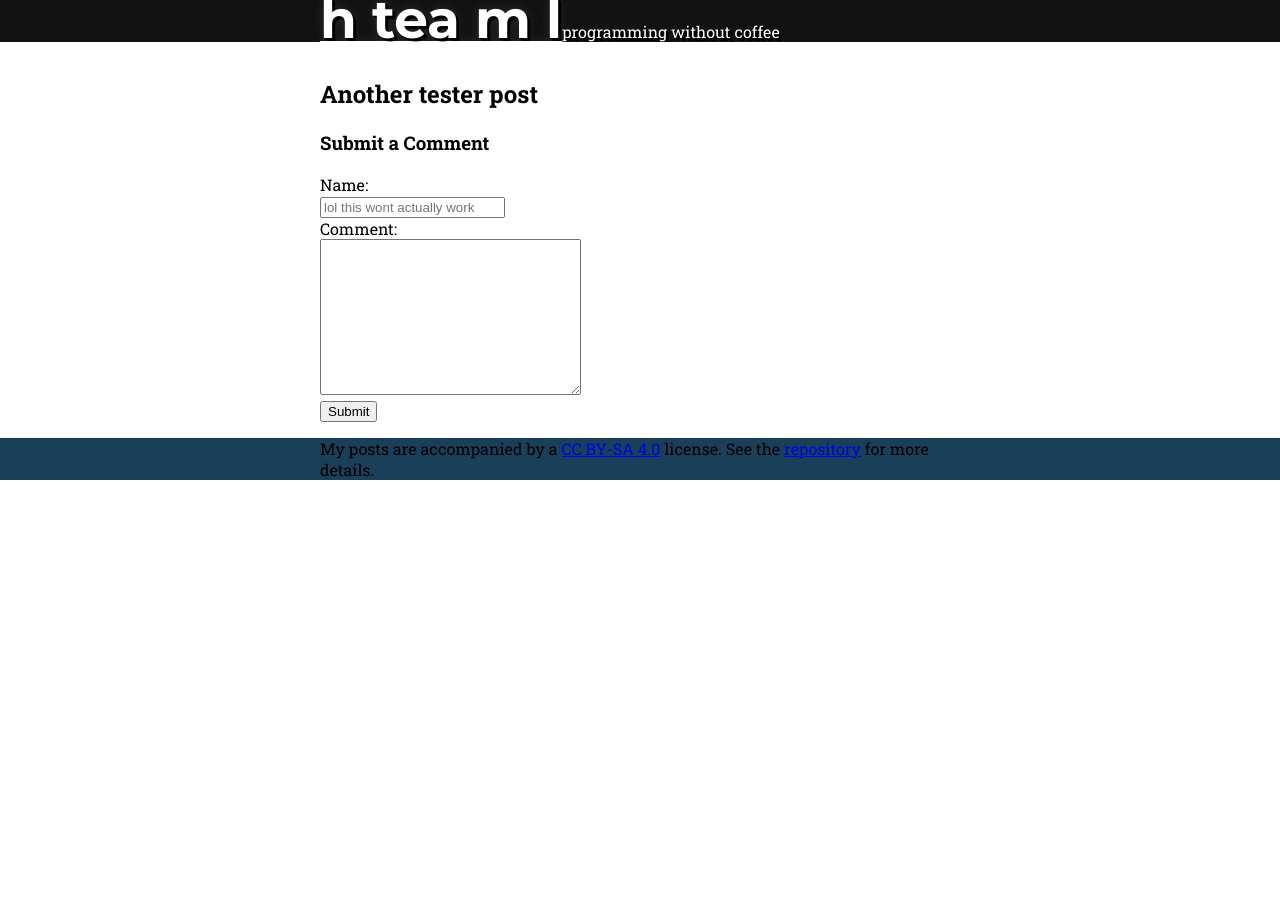
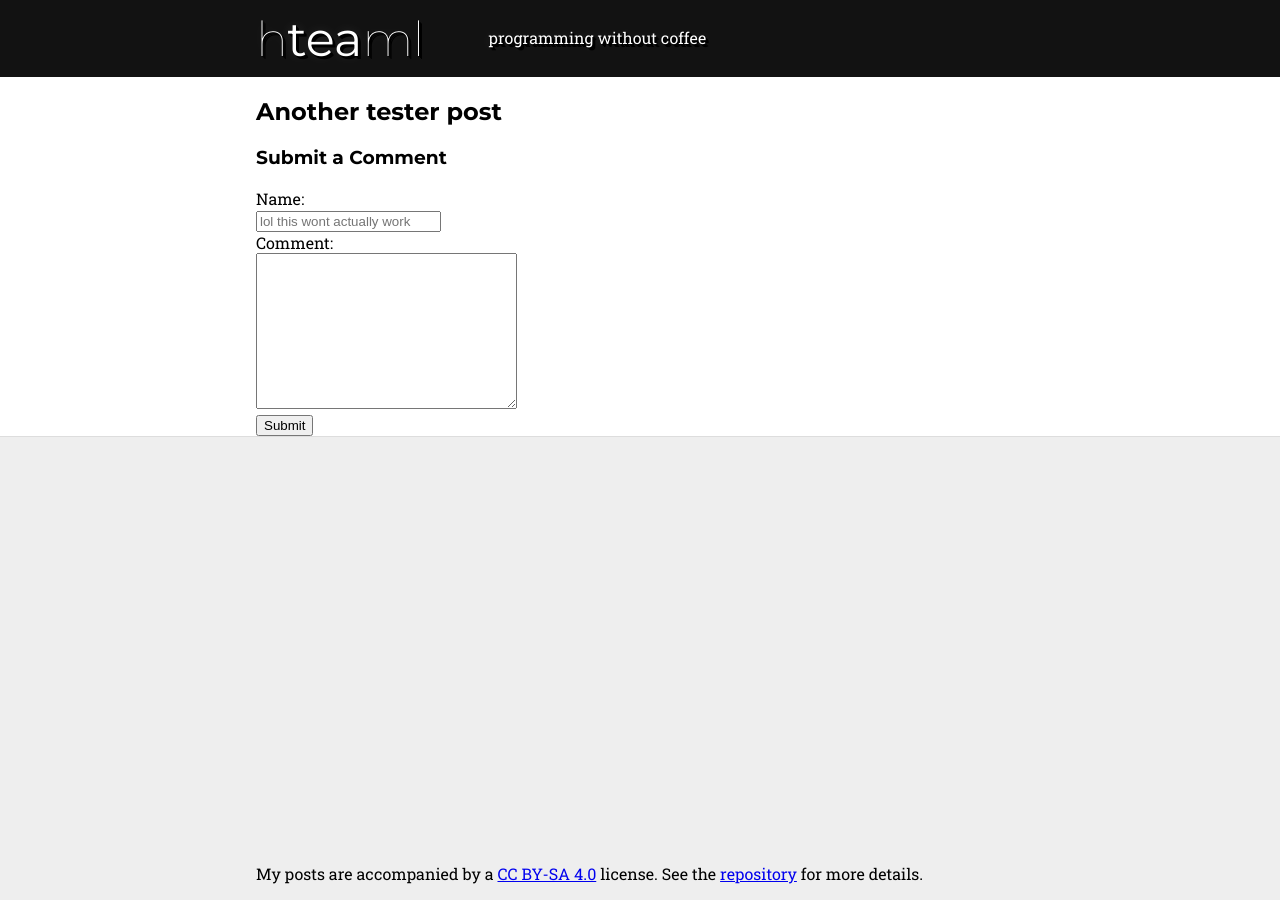
Before and after one commit to blieque/blieque.github.io, a Jekyll site: the page built from _posts/2014-12-17-tester2.md, in a window 1280 px wide. Built offline with Jekyll 4.4.1, drawn with Linux system fonts in a browser that asks for light colours; Markdown is read by kramdown in place of the engine named in the settings.

Commit message:
pagination, index, theming
I have changed the configuration file to add a slightly longer
description, remove the spaces from the website name, and increase the
pagination post count to 12.

I have developed the layout and theme, so that it is almost complete. I
still need to sort out an issue with the footer and main section
overlap, and perhaps give links, code, etc. some interesting styles. The
header include has changed to allow for the changes in the header bar
and the moving of assets, as well as to wrap the content in another div.
The footer include has changed accordingly.

I have moved css and images to a new assets directory, and also brought
in Montserrat Hairline in WOFF format. For whatever reason, this is not
available on Google Fonts.

```diff
--- a/_config.yml
+++ b/_config.yml
@@ -1,10 +1,10 @@
-name: "h tea m l"
+name: "hteaml"
 subname: "programming without coffee"
-description: "The journal of a British web designer and developer, who refuses to board the developers-drink-coffee bandwaggon."
+description: "The journal of a British web designer and developer, who refuses to board the developers-drink-coffee bandwaggon. I write about the events of my life, and perhaps programming sometimes too."
 
 url: "https://blieque.github.io"
 
-paginate: 10
+paginate: 12
 paginate_path: "page-:num/"
 
 markdown: rdiscount
--- a/_includes/footer.html
+++ b/_includes/footer.html
@@ -1,7 +1,10 @@
+			</div>
 		</section>
 		<footer>
 			<div>
-				My posts are accompanied by a <a href="http://creativecommons.org/licenses/by-sa/4.0/">CC BY-SA 4.0</a> license. See the <a href="https://github.com/blieque/blieque.github.io/blob/master/LICENSE.md">repository</a> for more details.
+				<div>
+					My posts are accompanied by a <a href="http://creativecommons.org/licenses/by-sa/4.0/">CC BY-SA 4.0</a> license. See the <a href="https://github.com/blieque/blieque.github.io/blob/master/LICENSE.md">repository</a> for more details.
+				</div>
 			</div>
 		</footer>
 	</body>
--- a/_includes/header.html
+++ b/_includes/header.html
@@ -2,12 +2,13 @@
 <html lang="en">
 	<head>
 		<title>{% if page.title %}{{ page.title }} &ndash; {% endif %}{{ site.name }}</title>
-		<link rel="stylesheet" href="/css/main.css">
+		<link rel="stylesheet" href="/assets/main.css">
 	</head>
 	<body>
 		<header>
 			<div>
-				<a href="/" id="hn">{{ site.name }}</a><span id="hns">{{ site.subname }}</span>
+				<a href="{{ site.url }}" id="hn">h<span>tea</span>ml</a><div id="hsn">{{ site.subname }}</div>
 			</div>
 		</header>
 		<section>
+			<div>
--- /dev/null
+++ b/assets/main.css
@@ -0,0 +1,96 @@
+/* typography */
+@import url(https://fonts.googleapis.com/css?family=Montserrat:400,700);
+@import url(https://fonts.googleapis.com/css?family=Roboto+Slab:400,700);
+
+@font-face {
+	font-family:'Montserrat';
+	font-style:normal;
+	font-weight:100;
+	src:local('Montserrat-Hairline'),url(/assets/montserrat-hairline.woff) format('woff');
+}
+
+/* elements */
+html,body {
+	min-height:100vh;
+}
+body {
+	margin:0;
+	font-family:roboto slab,helvetica neue,lucida sans,sans-serif;
+}
+#hn,h1,h2,h3,h4,h5,h6 {
+	font-family:montserrat,gotham,helvetica neue,sans-serif;
+}
+
+header>div,section>div,footer div div {
+	margin:0 auto;
+	width:60%;
+	min-width:460px;
+}
+header>div {
+	padding:.6em 0;
+}
+header {
+	background:#121212;
+	color:#fff;
+	overflow:hidden;
+	text-shadow:1px 1px 0 #000,2px 2px 0 #000,3px 3px 0 #000,0 0 12px rgba(255,255,255,.12);
+}
+header span {
+	display:inline-block;
+}
+
+section {
+	overflow:hidden;
+	background:#fff;
+	border-bottom:solid 1px #ddd;
+}
+section,article {
+	border-bottom:solid 1px #ddd;
+}
+nav {
+	padding:1em;
+	text-align:center;
+}
+nav a {
+	padding:4px;
+	background:#eee;
+}
+nav a:first-child {
+	float:left;
+}
+nav a:last-child {
+	float:right;
+}
+
+footer {
+	position:fixed;
+	width:100%;
+	height:100%;
+	background:#eee;
+	bottom:0;
+	z-index:-1;
+}
+footer>div {
+	position:absolute;
+	bottom:1em;
+	width:100%;
+}
+
+/* ids */
+#hn,#hsn {
+	display:inline-block;
+}
+#hn { /* header name */
+	margin:-2px 0 0;
+	color:inherit;
+	font-size:36pt;
+	font-weight:300;
+	text-decoration:none;
+}
+#hn span {
+	font-weight:400;
+}
+#hsn { /* header sub-name */
+	margin:1.1em 0 0 4em;
+	vertical-align:top;
+}
--- a/css/main.css
+++ /dev/null
@@ -1,44 +0,0 @@
-/* typography */
-@import url(https://fonts.googleapis.com/css?family=Montserrat:400,700);
-@import url(https://fonts.googleapis.com/css?family=Roboto+Slab:400,700);
-
-/* elements */
-body {
-	margin:0;
-	font-family:roboto slab,helvetica neue,lucida sans,sans-serif;
-}
-header>div,section,footer>div {
-	margin:0 auto;
-	width:50%;
-}
-
-header {
-	background:#121212;
-	color:#fff;
-	overflow:hidden;
-	text-shadow:1px 1px 0 #000,2px 2px 0 #000,3px 3px 0 #000,0 0 12px rgba(255,255,255,.12);
-}
-header span {
-	display:inline-block;
-}
-
-section {
-	padding:1em 0;
-}
-
-footer {
-	background:#1a3f59;
-}
-
-/* ids */
-#hn { /* header name */
-	color:inherit;
-	font-size:40pt;
-	font-weight:bold;
-	font-family:montserrat,gotham,helvetica neue,sans-serif;
-	line-height:.7;
-}
-#hsn { /* header sub-name */
-	margin:-1em 0 0 3em;
-	line-height:.4;
-}
```
Also changed, not shown: index.html (+16 -11 lines), assets/img/2014/hamish-full.jpg (added), assets/img/2014/hamish.jpg (added), assets/montserrat-hairline.woff (added).
